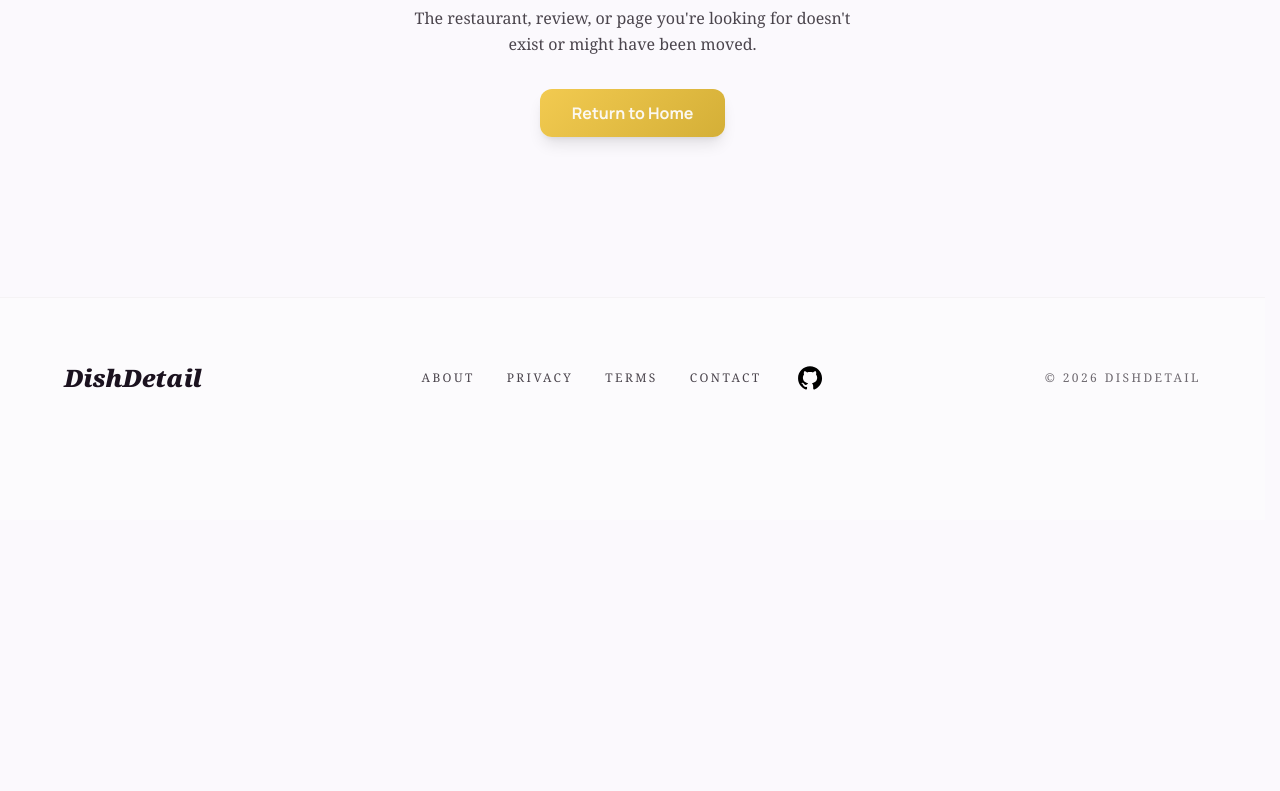
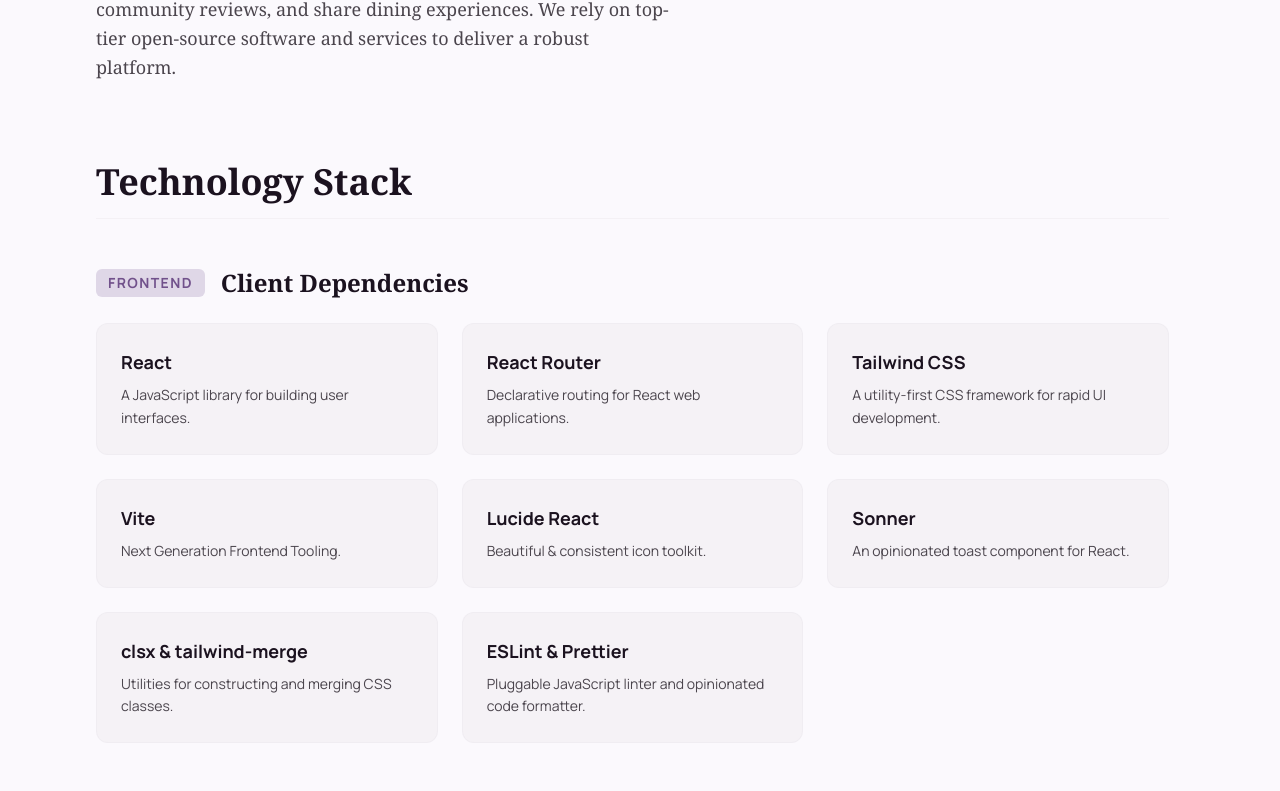
Before and after one commit to saoudabdulrahman/DishDetail, a React (Vite) app in the folder client/: page /about in a window 1280 px wide. Shown: the part 280-1071 px from the top of the page. Before the commit the page ends 800 px from the top, so only its background shows below. Built offline with nearby package versions, Linux system fonts and the light colour scheme.

Commit message:
feat: add About page and update footer links

```diff
--- a/client/src/components/Footer.jsx
+++ b/client/src/components/Footer.jsx
@@ -1,3 +1,4 @@
+import { Link } from 'react-router';
 import githubWhite from '../assets/GitHub_Invertocat_White_Clearspace.svg';
 import githubBlack from '../assets/GitHub_Invertocat_Black_Clearspace.svg';
 
@@ -11,7 +12,7 @@
 
         <div className="flex flex-wrap justify-center gap-8">
           {[
-            { label: 'About', href: '#' },
+            { label: 'About', href: '/about' },
             { label: 'Privacy', href: '#' },
             { label: 'Terms', href: '#' },
             {
@@ -20,14 +21,14 @@
               onClick: () => alert('Contact form here'),
             },
           ].map(({ label, href, onClick }) => (
-            <a
+            <Link
               key={label}
-              href={href}
+              to={href}
               onClick={onClick}
               className="font-body text-on-surface-variant hover:text-primary content-center text-xs tracking-[0.2em] uppercase transition-colors duration-300"
             >
               {label}
-            </a>
+            </Link>
           ))}
           <a
             href="https://github.com/saoudabdulrahman/DishDetail"
--- /dev/null
+++ b/client/src/pages/AboutPage.jsx
@@ -0,0 +1,177 @@
+import { Link } from 'react-router';
+
+export default function AboutPage() {
+  const packages = {
+    client: [
+      {
+        name: 'React',
+        description: 'A JavaScript library for building user interfaces.',
+      },
+      {
+        name: 'React Router',
+        description: 'Declarative routing for React web applications.',
+      },
+      {
+        name: 'Tailwind CSS',
+        description: 'A utility-first CSS framework for rapid UI development.',
+      },
+      {
+        name: 'Vite',
+        description: 'Next Generation Frontend Tooling.',
+      },
+      {
+        name: 'Lucide React',
+        description: 'Beautiful & consistent icon toolkit.',
+      },
+      {
+        name: 'Sonner',
+        description: 'An opinionated toast component for React.',
+      },
+      {
+        name: 'clsx & tailwind-merge',
+        description: 'Utilities for constructing and merging CSS classes.',
+      },
+      {
+        name: 'ESLint & Prettier',
+        description:
+          'Pluggable JavaScript linter and opinionated code formatter.',
+      },
+    ],
+    server: [
+      {
+        name: 'Express',
+        description:
+          'Fast, unopinionated, minimalist web framework for Node.js.',
+      },
+      {
+        name: 'Mongoose',
+        description: 'Elegant MongoDB object modeling for Node.js.',
+      },
+      {
+        name: 'dotenv',
+        description: 'Loads environment variables from a .env file.',
+      },
+      {
+        name: 'cors',
+        description: 'Node.js CORS middleware.',
+      },
+      {
+        name: 'slugify',
+        description: 'String slugification utility.',
+      },
+    ],
+    infrastructure: [
+      {
+        name: 'npm Workspaces',
+        description: 'Monorepo dependency management.',
+      },
+      {
+        name: 'npm-run-all',
+        description:
+          'CLI tool to run multiple npm-scripts in parallel or sequential.',
+      },
+      {
+        name: 'Husky',
+        description: 'Git hooks made easy.',
+      },
+    ],
+    thirdParty: [
+      {
+        name: 'Google Fonts',
+        description: 'Providing Manrope and Noto Serif typefaces.',
+      },
+      {
+        name: 'MongoDB / Atlas',
+        description: 'NoSQL Database for data persistence.',
+      },
+    ],
+  };
+
+  const renderSection = (title, badge, badgeColor, items) => (
+    <div className="mb-12">
+      <h3 className="font-headline mb-6 flex items-center gap-4 text-2xl font-bold">
+        {badge && (
+          <span
+            className={`font-ui rounded-md px-3 py-1 text-sm tracking-widest uppercase ${badgeColor}`}
+          >
+            {badge}
+          </span>
+        )}
+        {title}
+      </h3>
+      <div className="grid grid-cols-1 gap-6 md:grid-cols-2 lg:grid-cols-3">
+        {items.map((pkg) => (
+          <div
+            key={pkg.name}
+            className="bg-surface-container-low border-outline-variant/10 hover:border-outline-variant/30 rounded-xl border p-6 transition-colors"
+          >
+            <h4 className="font-ui text-on-surface mb-2 text-lg font-bold">
+              {pkg.name}
+            </h4>
+            <p className="font-ui text-on-surface-variant text-sm leading-relaxed">
+              {pkg.description}
+            </p>
+          </div>
+        ))}
+      </div>
+    </div>
+  );
+
+  return (
+    <main className="mx-auto max-w-7xl px-6 pt-24 pb-20 md:px-24">
+      <section className="mb-20 text-center md:text-left">
+        <h1 className="font-headline text-on-surface mb-6 text-6xl font-black tracking-tighter md:text-8xl">
+          About <span className="text-primary italic">DishDetail</span>
+        </h1>
+        <p className="font-body text-on-surface-variant mx-auto mb-10 max-w-xl text-lg leading-relaxed md:mx-0">
+          DishDetail is a full-stack restaurant review application built as a
+          monorepo. It enables users to discover local restaurants, read
+          community reviews, and share dining experiences. We rely on top-tier
+          open-source software and services to deliver a robust platform.
+        </p>
+      </section>
+
+      <section className="mb-20">
+        <h2 className="font-headline border-outline-variant/15 mb-12 border-b pb-4 text-4xl font-bold">
+          Technology Stack
+        </h2>
+
+        <div className="space-y-4">
+          {renderSection(
+            'Client Dependencies',
+            'Frontend',
+            'bg-primary/20 text-primary',
+            packages.client,
+          )}
+          {renderSection(
+            'Server Dependencies',
+            'Backend',
+            'bg-secondary/20 text-secondary',
+            packages.server,
+          )}
+          {renderSection(
+            'Monorepo & Build Tools',
+            'Tooling',
+            'bg-tertiary/20 text-tertiary',
+            packages.infrastructure,
+          )}
+          {renderSection(
+            'Third-Party Libraries & Services',
+            'External',
+            'bg-surface-container-highest text-on-surface',
+            packages.thirdParty,
+          )}
+        </div>
+      </section>
+
+      <section className="mt-32 text-center">
+        <Link
+          to="/"
+          className="bg-surface-container-high border-outline-variant/15 text-primary hover:bg-surface-container-highest font-ui inline-block rounded-xl border px-8 py-4 font-bold transition-colors active:scale-95"
+        >
+          Return Home
+        </Link>
+      </section>
+    </main>
+  );
+}
--- a/client/src/routes.jsx
+++ b/client/src/routes.jsx
@@ -48,6 +48,13 @@
               })),
           },
           {
+            path: '/about',
+            lazy: () =>
+              import('./pages/AboutPage').then((m) => ({
+                Component: m.default,
+              })),
+          },
+          {
             // Protected Routes
             element: <ProtectedRoute />,
             children: [
```
